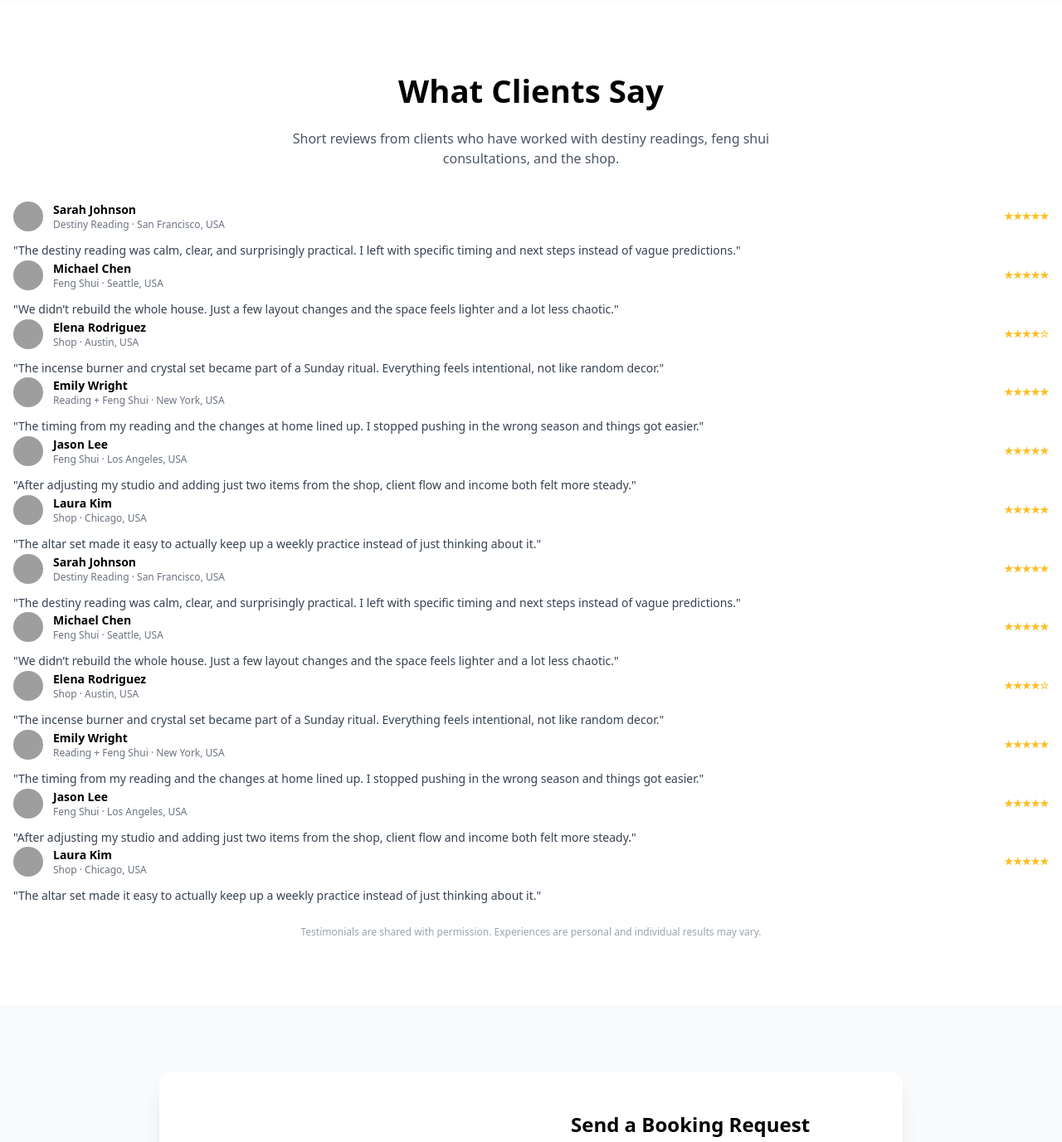
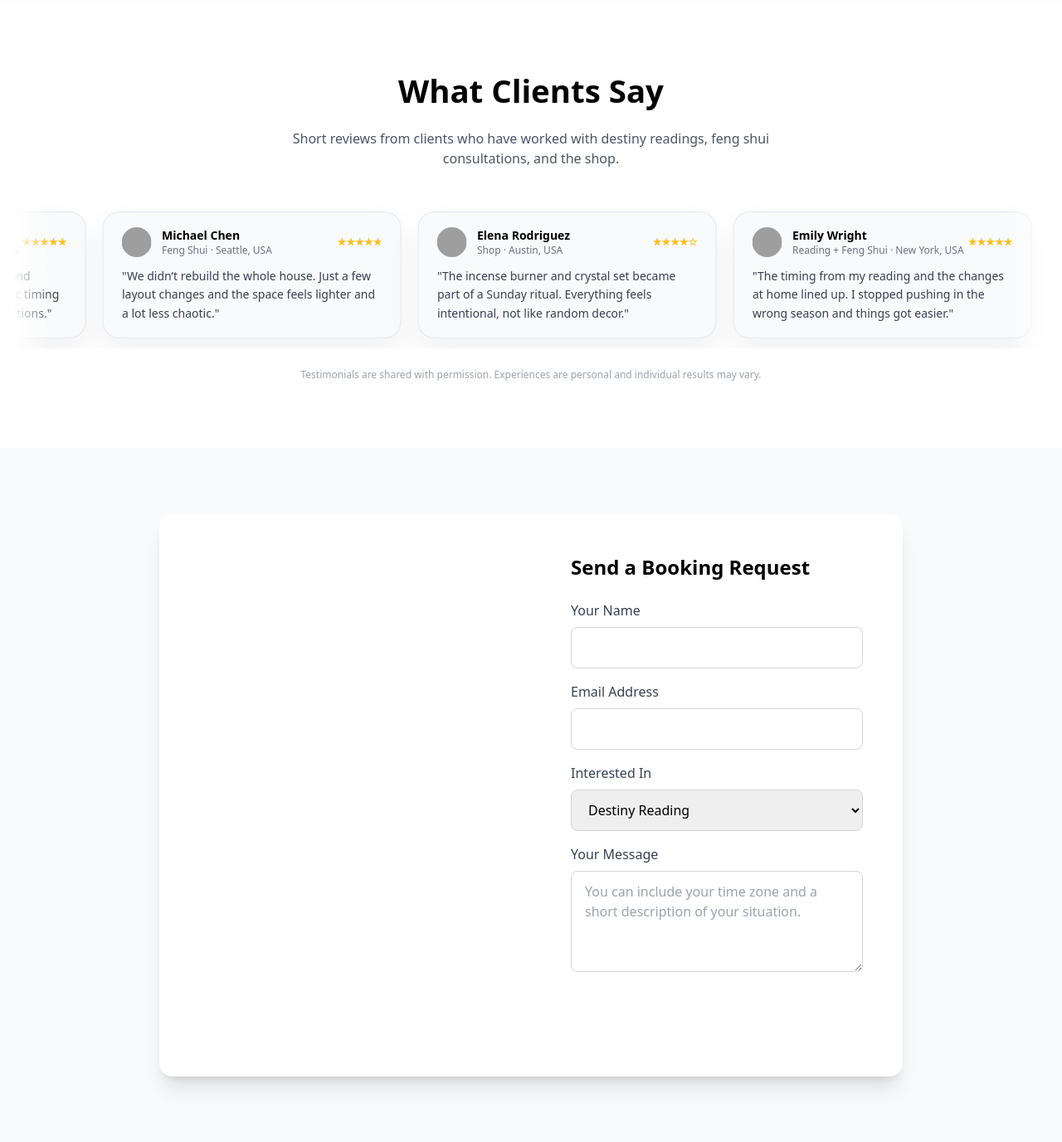
Before and after one commit to ljh285218864-hue/mystic-insights, a PHP site: page / in a window 1280 px wide. Shown: the part 3861-5238 px from the top of the page at 83% size. Run offline with PHP 8.4, Linux system fonts and the light colour scheme; some libraries are stand-ins or nearby versions; grey boxes are pictures that could not be loaded.

Commit message:
Update style.css

```diff
--- a/style.css
+++ b/style.css
@@ -402,3 +335,79 @@
     transform: translateX(-50%);
   }
 }
+
+/* ===== Testimonials – horizontal review ticker ===== */
+
+.testimonial-ticker-wrapper {
+  margin-top: 1rem;
+}
+
+.testimonial-ticker {
+  position: relative;
+  overflow: hidden;
+  padding-block: 0.75rem;
+}
+
+/* 左右渐隐遮罩，视觉更干净 */
+.testimonial-ticker::before,
+.testimonial-ticker::after {
+  content: "";
+  position: absolute;
+  top: 0;
+  bottom: 0;
+  width: 3rem;
+  z-index: 5;
+  pointer-events: none;
+}
+
+.testimonial-ticker::before {
+  left: 0;
+  background: linear-gradient(to right, #ffffff, transparent);
+}
+
+.testimonial-ticker::after {
+  right: 0;
+  background: linear-gradient(to left, #ffffff, transparent);
+}
+
+/* 轨道：里面放很多卡片，整体从右往左移动 */
+.testimonial-ticker-track {
+  display: inline-flex;
+  align-items: stretch;
+  gap: 1.25rem;
+  width: max-content;
+  animation: testimonial-ticker-scroll 55s linear infinite;
+}
+
+/* 鼠标移上去暂停滚动 */
+.testimonial-ticker:hover .testimonial-ticker-track {
+  animation-play-state: paused;
+}
+
+/* 单个评价卡片：美式 review 风格 */
+.testimonial-item {
+  min-width: 320px;
+  max-width: 360px;
+  background: #f9fafb;
+  border-radius: 1.25rem;
+  padding: 1.1rem 1.4rem;
+  border: 1px solid rgba(226, 232, 240, 0.95);
+  box-shadow: 0 18px 40px rgba(15, 23, 42, 0.06);
+}
+
+/* 小屏幕时让卡片更宽一点，避免内容太挤 */
+@media (max-width: 640px) {
+  .testimonial-item {
+    min-width: 85vw;
+  }
+}
+
+/* 无限循环动画：我们在 HTML 里把 6 条卡片重复了一份，因此移动一半宽度刚好衔接 */
+@keyframes testimonial-ticker-scroll {
+  0% {
+    transform: translateX(0);
+  }
+  100% {
+    transform: translateX(-50%);
+  }
+}
```
Also changed, not shown: other parts of style.css (+0 -67 lines).
